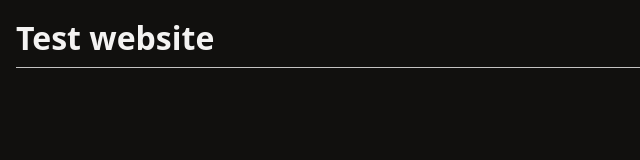
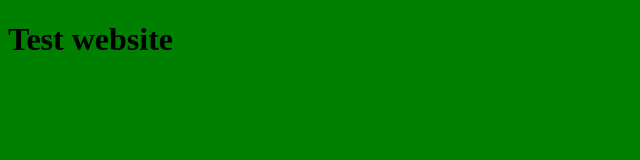
Before and after one commit to alphaofthepack53/alphaofthepack53.github.io, a plain HTML site: page index.html in a window 1280 px wide. Shown: the whole page, without its empty margins (0-640 px from the left). Drawn offline with Linux system fonts and the light colour scheme.

Commit message:
Update style.css

```diff
--- a/style.css
+++ b/style.css
@@ -1,25 +1,2 @@
-* {
-  margin: 0;
-  padding: 0;
-  box-sizing: border-box;
-  font-family: system-ui, sans-serif;
-  }
-body{
-  background-color: #11100e;
-  padding: 1em;
-  width: 100dvw;
-  min-height:100dvh;
-    }
-h1, h2{
-  color: #f4f3f2;
-      }
-.hr{
-  border-top:1px solid #c4c3c2;
-  margin: 0.5em 0;
-   }
-img{
-  max-width:100%;
-  height:auto;
-  vertical-align:middle;
-  font-style:italic;
-}
+
+body{background:green;}
```
